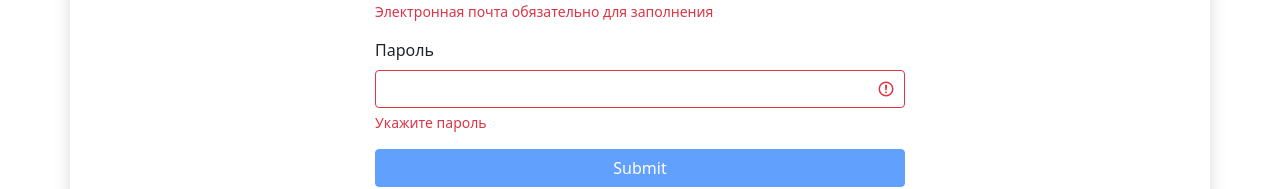
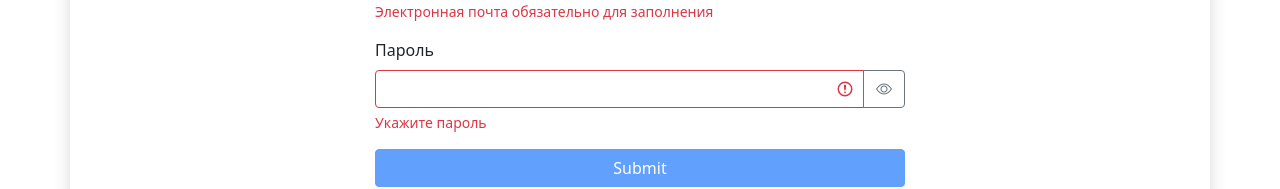
Before and after one commit to ine-nk/fs1, a React (Create React App) app: page /login in a window 1280 px wide. Shown: the part 221-410 px from the top of the page. Built offline with nearby package versions, Linux system fonts and the light colour scheme.

Commit message:
end of lesson 9 - forms validation+showPassword

```diff
--- a/src/component/textField.jsx
+++ b/src/component/textField.jsx
@@ -1,20 +1,35 @@
-import React from 'react'
+import React, { useState } from 'react'
 import PropTypes from 'prop-types'
 
 const TextField = ({ label, type, name, value, onChange, error }) => {
+  const [showPassword, setShowPassword] = useState(false)
+
   const getInputClasses = () => {
     return 'form-control' + (error ? ' is-invalid' : '')
   }
+  const toggleShowPassword = () => {
+    setShowPassword((prevState) => !prevState)
+  }
+
   return (
     <div className='mb-3'>
       <label className="form-label" htmlFor={ name }>{ label }</label>
-      <input className={ getInputClasses() }
-        type={ type }
-        id={ name }
-        name={ name }
-        value={ value }
-        onChange={ onChange } />
-      { error && <div className='invalid-feedback'>{ error }</div> }
+      <div className="input-group has-validation">
+        <input className={ getInputClasses() }
+          type={ showPassword ? 'text' : type }
+          id={ name }
+          name={ name }
+          value={ value }
+          onChange={ onChange } />
+        { type === 'password' && (
+          <button
+            className='btn btn-outline-secondary'
+            type='button'
+            onClick={ toggleShowPassword }> <i className={ 'bi bi-eye' + (showPassword ? '-slash' : '') }></i></button>
+        ) }
+
+        { error && <div className='invalid-feedback'>{ error } </div> }
+      </div>
     </div>
   )
 }
```
Also changed, not shown: 1 other file (tests, documents, lock files or other folders).
